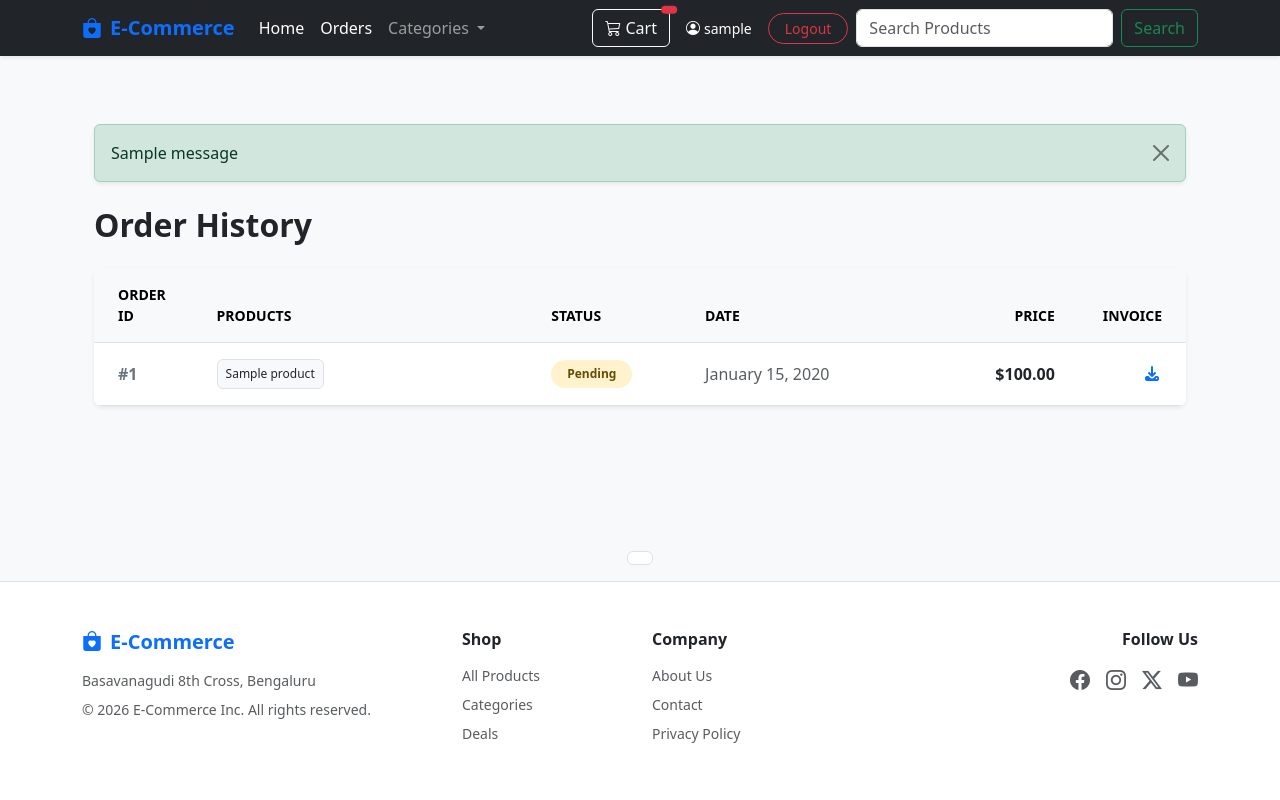
After one commit to Akshayikify/E-commerce-Application, a Django app: page /orders/ in a window 1280 px wide. The commit adds this page. Run offline with Django 5.2, Linux system fonts and the light colour scheme; a user stored in the database is signed in; tables that the repository leaves empty hold one stand-in row (values such as "Sample post"); one stand-in notice (Sample message) is shown; some libraries are stand-ins or nearby versions.

Commit message:
feat: Updated search filtering and implemented  Order history

```diff
--- a/store/admin.py
+++ b/store/admin.py
@@ -1,5 +1,5 @@
 from django.contrib import admin
-from .models import Product,Order,Customer,Rating,Category,Cart,CartItem,Payment
+from .models import Product,Order,Customer,Rating,Category,Cart,CartItem,Payment,OrderItem
 admin.site.register(Product)
 admin.site.register(Order)
 admin.site.register(Customer)
@@ -8,3 +8,4 @@ admin.site.register(Category)
 admin.site.register(Cart)
 admin.site.register(CartItem)
 admin.site.register(Payment)
+admin.site.register(OrderItem)
--- a/store/models.py
+++ b/store/models.py
@@ -50,16 +50,16 @@ class Customer(models.Model):
 class Order(models.Model):
     """ It creates Orders table , which stores the shipping data of the customer orders.Each order bound to a authenticated customer"""
     class Order_Status(models.TextChoices):
-        PENDING='PEN','pending'
-        PAID='PD','paid'
-        SHIPPED='SH','shipped'
-        DELIVERED='DL','delivered'
-        CANCELED='CL','canceled'
+        PENDING='PENDING','pending'
+        PAID='PAID','paid'
+        SHIPPED='SHIPPED','shipped'
+        DELIVERED='DELIVERED','delivered'
+        CANCELED='CANCELED','canceled'
     customer=models.ForeignKey(Customer,on_delete=models.CASCADE,related_name='orders')
     shipping_address=models.TextField()
     created_at=models.DateTimeField(auto_now_add=True)
     phone=PhoneNumberField(region='IN')
-    status=models.CharField(max_length=3,choices=Order_Status.choices,default=Order_Status.PENDING)
+    status=models.CharField(max_length=10,choices=Order_Status.choices,default=Order_Status.PENDING)
 
     @property
     def total_price(self):
--- a/store/urls.py
+++ b/store/urls.py
@@ -16,5 +16,6 @@ urlpatterns=[
     path('payment/<int:order_id>/',views.payment,name='payment'),
     path('payment/return/',views.payment_return,name='payment_return'),
     path('order/<int:order_id>/success/',views.order_success,name='order_success'),
-    path('download_invoice/<int:order_id>/',views.download_invoice,name='download_invoice')
+    path('download_invoice/<int:order_id>/',views.download_invoice,name='download_invoice'),
+    path('orders/',views.Order_mngt,name='orders')
 ]
--- a/store/views.py
+++ b/store/views.py
@@ -8,7 +8,7 @@ from django.views.decorators.http import require_POST
 from .models import Customer,Product,Cart,CartItem,Category,Order,OrderItem,Payment
 from django.contrib.auth.decorators import login_required
 from django.contrib import messages
-from django.db.models import Q
+from django.db.models import Q,Case,Value,When,IntegerField
 from django.core.paginator import Paginator,EmptyPage,PageNotAnInteger
 import requests
 from django.conf import settings
@@ -81,7 +81,13 @@ def home(request):
             Q(title__icontains=query)|
             Q(description__icontains=query)|
             Q(category__name__icontains=query)
-        ).distinct()
+        ).annotate(priority=Case(
+            When(title__iexact=query,then=Value(3)),
+            When(description__iexact=query,then=Value(2)),
+            When(category__name__iexact=query,then=Value(1)),
+            default=Value(0),
+            output_field=IntegerField()
+        )).order_by('-priority').distinct()
         if products.exists():
             messages.success(request,"Product found successfully")
         else:
@@ -405,7 +411,7 @@ def download_invoice(request, order_id):
         fontSize=12,
         alignment=TA_RIGHT
     )
-    lines.append(Paragraph(f'Order Total: ₹ {order.total_price}', order_total))
+    lines.append(Paragraph(f'Order Total: Rs. {order.total_price}', order_total))
     doc.build(lines)
     buf.seek(0)
     return FileResponse(buf,as_attachment=True,filename=f'invoice_order{order.id}.pdf')
@@ -535,3 +541,9 @@ def payment_return(request):
                     "Payment is still being processed."
             }
         )
+
+# Order Management
+def Order_mngt(request):
+    customer=get_object_or_404(Customer,user=request.user)
+    orders=Order.objects.filter(customer=customer).prefetch_related('items__product').order_by('-created_at')
+    return render(request,'order_history.html',{'orders': orders})
--- a/templates/home.html
+++ b/templates/home.html
@@ -10,6 +10,7 @@
     <link href="https://cdn.jsdelivr.net/npm/bootstrap@5.3.3/dist/css/bootstrap.min.css" rel="stylesheet">
     <!-- Bootstrap Icons -->
     <link rel="stylesheet" href="https://cdn.jsdelivr.net/npm/bootstrap-icons@1.11.3/font/bootstrap-icons.min.css">
+    <link rel="stylesheet" href="https://cdnjs.cloudflare.com/ajax/libs/font-awesome/7.3.1/css/all.min.css" integrity="sha512-QeR2VH+lsBE5LSAe1Q5EnTBbe7XTBubt8dG93Y7gidSgdMCr8nVqKcfKAMyN96SV8KDbZVTDXChatu5G2KQGzg==" crossorigin="anonymous" referrerpolicy="no-referrer" />
 
     <style>
         body {
@@ -51,6 +52,11 @@
                     <li class="nav-item">
                         <a class="nav-link active" aria-current="page" href="{% url 'home' %}">Home</a>
                     </li>
+                    {% if user.is_authenticated %}
+                    <li class="nav-item">
+                        <a class="nav-link active" aria-current="page" href="{% url 'orders' %}">Orders</a>
+                    </li>
+                    {% endif %}
                     <li class="nav-item dropdown">
                           <a class="nav-link dropdown-toggle" href="#" role="button" data-bs-toggle="dropdown" aria-expanded="false">
                             Categories
@@ -63,6 +69,7 @@
                             {% for category in categories %}
                             <li><a class="dropdown-item {% if selected_category == category.id|stringformat:'s' %} active {% endif %}" href="{% url 'home' %}?category={{ category.id }}" type="submit" name="category">{{ category }}</a></li>
                             {% endfor %}
+
                           </ul>
                         </li>
 
@@ -78,15 +85,16 @@
                             <a href="{% url 'profile' user.customer.id %}"><i class="bi bi-person-circle me-1"></i>{{ user.username }}</a>
                         </span>
                         <a href="{% url 'logout' %}" class="btn btn-outline-danger btn-sm rounded-pill px-3">Logout</a>
-                          <form class="form-inline my-2 my-lg-0 d-flex gap-2" method="get" action="{% url 'home' %}">
-                            {% csrf_token %}
-                            <input class="form-control mr-sm-2" type="search" placeholder="Search Products" aria-label="Search Products" name="q" value="{{ query }}">
-                            <button class="btn btn-outline-success my-2 my-sm-0" type="submit">Search</button>
-                          </form>
+
                     {% else %}
                         <a href="{% url 'login' %}" class="btn btn-outline-light btn-sm rounded-pill px-3">Login</a>
                         <a href="{% url 'register' %}" class="btn btn-primary btn-sm rounded-pill px-3">Sign Up</a>
                     {% endif %}
+                    <form class="form-inline my-2 my-lg-0 d-flex gap-2" method="get" action="{% url 'home' %}">
+                            {% csrf_token %}
+                            <input class="form-control mr-sm-2" type="search" placeholder="Search Products" aria-label="Search Products" name="q" value="{{ query }}">
+                            <button class="btn btn-outline-success my-2 my-sm-0" type="submit">Search</button>
+                    </form>
                 </div>
             </div>
         </div>
--- /dev/null
+++ b/templates/order_history.html
@@ -0,0 +1,83 @@
+{% extends 'home.html' %}
+{% block products %}
+<div class="container py-4">
+    <!-- Flash Messages -->
+    {% if messages %}
+        {% for message in messages %}
+            <div class="alert alert-{{ message.tags|default:'success' }} alert-dismissible fade show shadow-sm mb-4" role="alert">
+                <span>{{ message }}</span>
+                <button type="button" class="btn-close" data-bs-dismiss="alert" aria-label="Close"></button>
+            </div>
+        {% endfor %}
+    {% endif %}
+    <h2 class="fw-bold mb-4">Order History</h2>
+    {% if orders  %}
+        <div class="table-responsive shadow-sm rounded-3">
+  <table class="table table-hover align-middle mb-0 bg-white">
+    <!-- Spacious Header -->
+    <thead class="table-light border-bottom">
+      <tr class="text-uppercase small text-muted">
+        <th scope="col" class="py-3 px-4" style="width: 10%;">Order ID</th>
+        <th scope="col" class="py-3 px-3" style="width: 35%;">Products</th>
+        <th scope="col" class="py-3 px-3" style="width: 15%;">Status</th>
+        <th scope="col" class="py-3 px-3" style="width: 20%;">Date</th>
+        <th scope="col" class="py-3 px-4 text-end" style="width: 20%;">Price</th>
+        <th scope="col" class="py-3 px-4 text-end" style="width: 20%;">Invoice</th>
+
+      </tr>
+    </thead>
+
+    <!-- Table Body -->
+    <tbody>
+      {% for order in orders %}
+        <tr>
+          <!-- Order ID -->
+          <th scope="row" class="py-3 px-4 fw-bold text-secondary">
+            #{{ order.id }}
+          </th>
+
+          <!-- Products -->
+          <td class="py-3 px-3">
+            <div class="d-flex flex-wrap gap-1">
+              {% for item in order.items.all %}
+                <span class="badge bg-light text-dark border fw-normal py-2 px-2">
+                  {{ item.product.title }}
+                </span>
+              {% endfor %}
+            </div>
+          </td>
+
+          <!-- Status -->
+          <td class="py-3 px-3">
+            {% if order.status == 'Completed' %}
+              <span class="badge bg-success-subtle text-success px-3 py-2 rounded-pill fw-semibold">
+                {{ order.status|title }}
+              </span>
+            {% else %}
+              <span class="badge bg-warning-subtle text-warning-emphasis px-3 py-2 rounded-pill fw-semibold">
+                {{ order.status|title }}
+              </span>
+            {% endif %}
+          </td>
+
+          <!-- Date -->
+          <td class="py-3 px-3 text-muted">
+            {{ order.created_at|date:"F j, Y" }}
+          </td>
+
+          <!-- Price -->
+          <td class="py-3 px-4 text-end fw-bold text-dark">
+            ${{ order.total_price }}
+          </td>
+          <!-- Invoice -->
+           <td class="py-3 px-4 text-end fw-bold text-dark">
+             <a href="{% url 'download_invoice' order.id %}"><i class="fa-solid fa-download"></i></a>
+          </td>
+        </tr>
+      {% endfor %}
+    </tbody>
+  </table>
+</div>
+    {% endif %}
+{% endblock %}
+{% block scripts %}{% endblock %}
```
Also changed, not shown: store/migrations/0028_alter_order_status.py (added), 1 other file.
